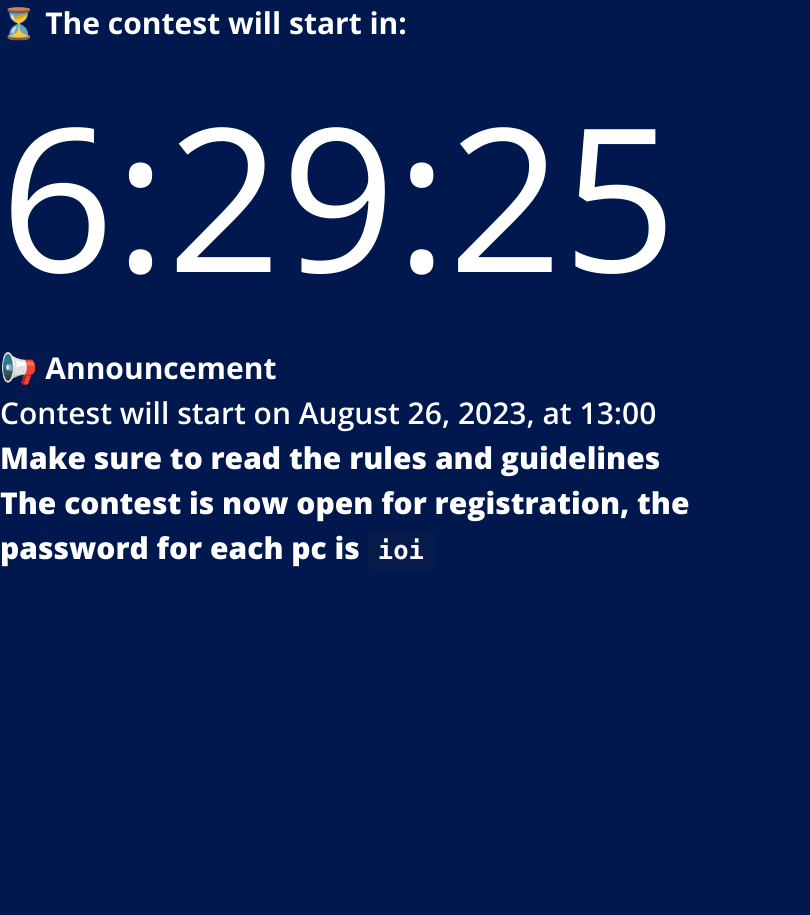
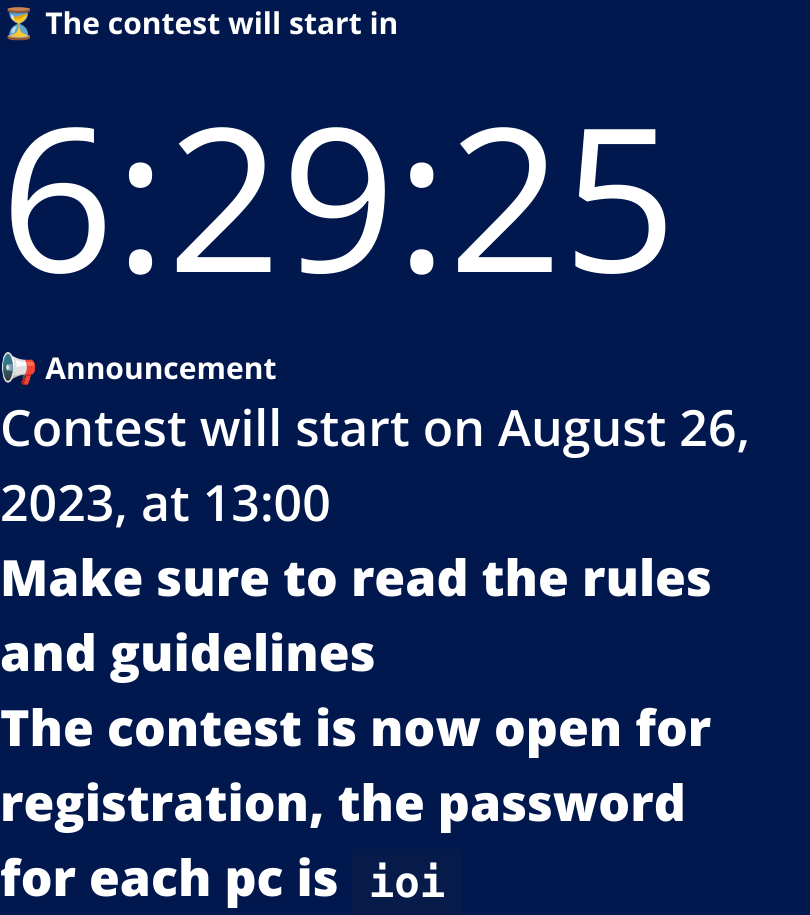
Before and after one commit to hockyy/contest-announcement, a Next.js app: page / in a window 1280 px wide. Shown: the whole page, without its empty margins (0-810 px from the left). Before the commit the page ends 800 px from the top, so only its background shows below. Built offline with nearby package versions, Linux system fonts and the light colour scheme; what @material-tailwind/react would draw is missing.

Commit message:
Add string constant for language

```diff
--- a/src/components/Announcement.tsx
+++ b/src/components/Announcement.tsx
@@ -2,7 +2,7 @@ import React from 'react';
 // eslint-disable-next-line import/no-extraneous-dependencies
 import ReactMarkdown from 'react-markdown';
 
-const Announcement = ({ announcement, showCreatedTime }) => {
+const Announcement = ({ announcement, showCreatedTime, fontSize = '30px' }) => {
   const formatTime = (timestamp) => {
     const date = new Date(timestamp);
     const hours = String(date.getHours()).padStart(2, '0');
@@ -16,7 +16,7 @@ const Announcement = ({ announcement, showCreatedTime }) => {
         <div
           key={index}
           className="mb-2 flex flex-row items-center justify-start gap-5 rounded bg-gray-100 px-4 py-2 text-blue-800"
-          style={{ fontSize: '30px', fontWeight: '500' }}
+          style={{ fontSize, fontWeight: '500' }}
         >
           {showCreatedTime && (
             <div
--- /dev/null
+++ b/src/components/StringConstants.tsx
@@ -0,0 +1,14 @@
+export const StringConstants = {
+  contestDone: {
+    en: 'Contest is done.',
+    id: 'Kontes telah berakhir.',
+  },
+  contestWillStart: {
+    en: 'The contest will start in',
+    id: 'Kontes akan dimulai dalam',
+  },
+  timeLeft: {
+    en: 'Time left',
+    id: 'Sisa waktu',
+  },
+};
--- a/src/components/state.ts
+++ b/src/components/state.ts
@@ -9,6 +9,8 @@ interface Todo {
   isPaused: boolean;
   durationInSeconds: number;
   showAnnouncementCreatedTime: boolean;
+  fontSize: string;
+  language: string;
 }
 
 let todos: Todo = {
@@ -31,6 +33,8 @@ let todos: Todo = {
   isPaused: false,
   durationInSeconds: 5 * 3600,
   showAnnouncementCreatedTime: true,
+  fontSize: '50px',
+  language: 'en',
 };
 
 export function getTodos() {
--- a/src/pages/index.tsx
+++ b/src/pages/index.tsx
@@ -2,6 +2,7 @@ import axios from 'axios';
 import React, { useEffect, useState } from 'react';
 
 import Announcement from '@/components/Announcement';
+import { StringConstants } from '@/components/StringConstants';
 
 export default function MyComponent() {
   const [todos, setTodos] = useState({
@@ -10,6 +11,8 @@ export default function MyComponent() {
     isPaused: false,
     durationInSeconds: 5 * 3600,
     showCreatedTime: false,
+    fontSize: '30px',
+    language: 'en',
   });
 
   const [announcementJSON, setAnnouncementJSON] = useState('');
@@ -17,7 +20,7 @@ export default function MyComponent() {
 
   const [timeLeft, setTimeLeft] = useState('0:00:00');
   const [statusMessage, setStatusMessage] = useState(
-    'The contest will start in:'
+    StringConstants.contestWillStart[todos.language]
   );
 
   useEffect(() => {
@@ -54,7 +57,7 @@ export default function MyComponent() {
             '0'
           )}:${String(seconds).padStart(2, '0')}`
         );
-        setStatusMessage('The contest will start in:');
+        setStatusMessage(StringConstants.contestWillStart[todos.language]);
       } else if (!todos.isPaused) {
         const timeElapsedInSeconds = Math.floor(
           (currentTime - todos.startTime) / 1000
@@ -62,7 +65,7 @@ export default function MyComponent() {
 
         if (timeElapsedInSeconds >= todos.durationInSeconds) {
           // Contest is done
-          setStatusMessage('Contest is done.');
+          setStatusMessage(StringConstants.contestDone[todos.language]);
           setTimeLeft('0:00:00');
         } else {
           const timeRemainingInSeconds =
@@ -77,7 +80,7 @@ export default function MyComponent() {
               seconds
             ).padStart(2, '0')}`
           );
-          setStatusMessage('Time left:');
+          setStatusMessage(StringConstants.timeLeft[todos.language]);
         }
       }
     }, 80);
@@ -112,6 +115,7 @@ export default function MyComponent() {
         <strong style={{ fontSize: '30px' }}>📢 Announcement</strong>
       </div>
       <Announcement
+        fontSize={todos.fontSize}
         announcement={todos.announcement}
         showCreatedTime={todos.showCreatedTime}
       />
```
Also changed, not shown: src/pages/edit.tsx (+17 -0 lines).
